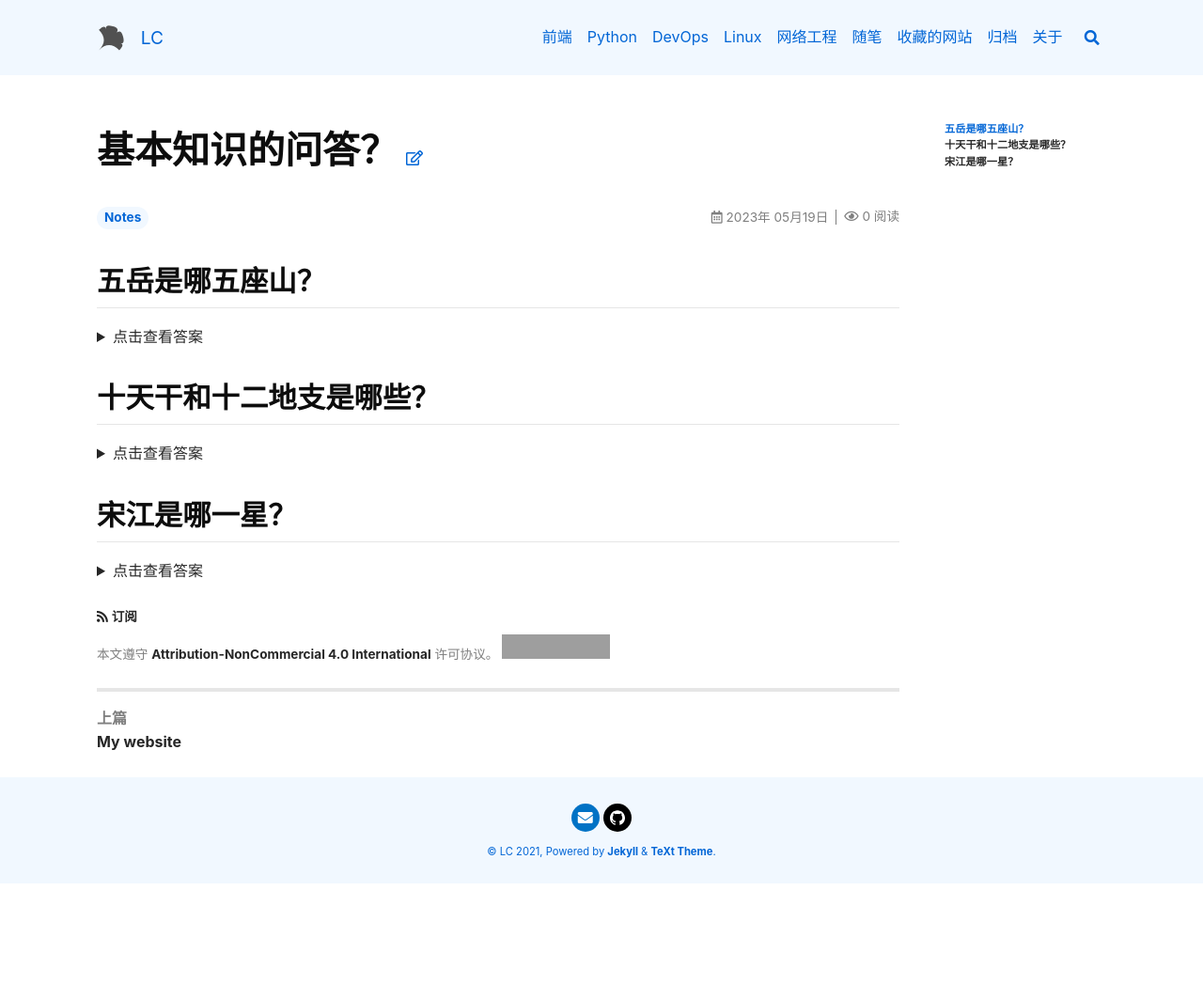
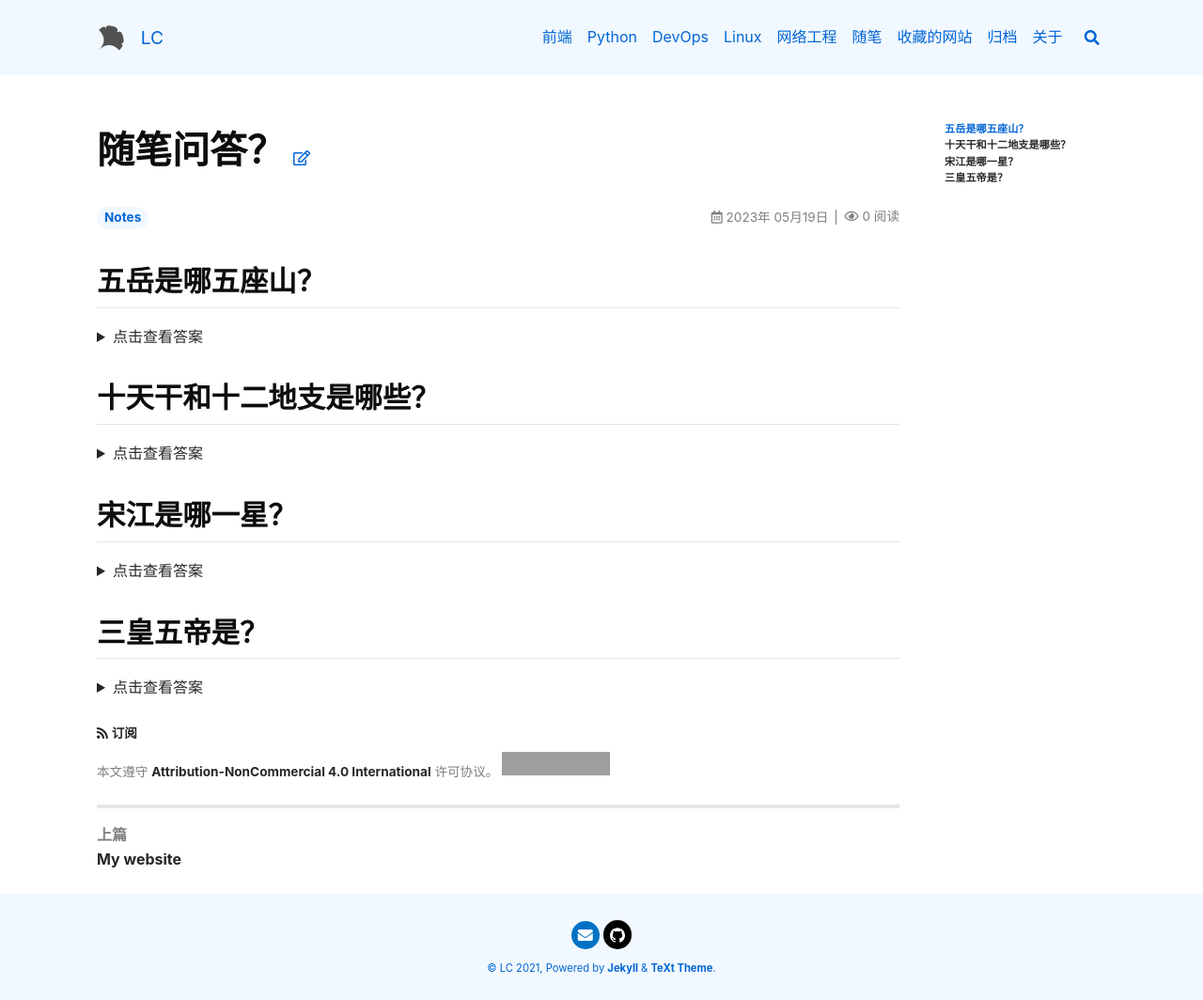
Before and after one commit to AVEGER/aveger.github.io, a Jekyll site: the page built from _posts/Notes/2023-05-19-随笔.md, in a window 1280 px wide. Shown: the whole page at 94% size. Built offline with Jekyll 4.4.1, drawn with Linux system fonts in a browser that asks for light colours; nearby versions of some CDN libraries; comment, search, counter and statistics services are not loaded; before the commit the page ends 940 px from its top, so only the background shows below that; grey boxes are pictures that could not be loaded.

```diff
--- a/_posts/Notes/2023-05-19-随笔1.md
+++ b/_posts/Notes/2023-05-19-随笔.md
@@ -1,5 +1,5 @@
 ---
-title: 基本知识的问答？
+title: 随笔问答？
 tags: Notes
 sharing: true
 ---
@@ -27,3 +27,13 @@ sharing: true
 <summary>点击查看答案</summary>
 天罡地煞排名第一的天魁星
 </details>
+## 三皇五帝是？
+
+<!--more-->
+
+<details style="cursor: pointer;">
+<summary>点击查看答案</summary>
+在古代中国的历史记载中，三皇五帝被视为中国最早的统治者和文化的奠基者。
+三皇指的是伏羲、神农、黄帝，
+五帝指的是太皞、炎帝、黄帝、伏羲、颛顼。他们被视为神话和历史的交汇点，也是中国文化和文明的开创者。
+</details>
```
Also changed, not shown: _posts/linux/2019-12-11-linux-挂载.md (added, +84 -0 lines).
